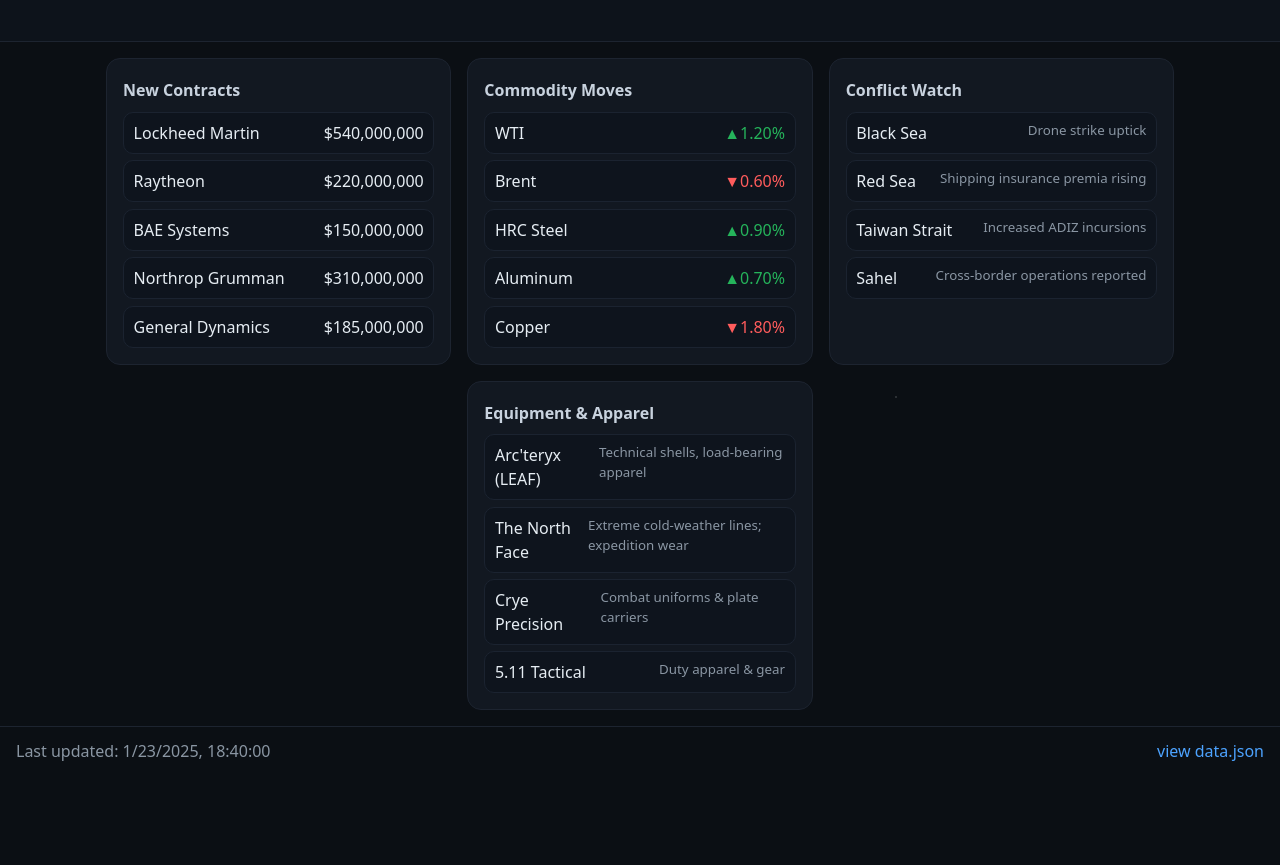
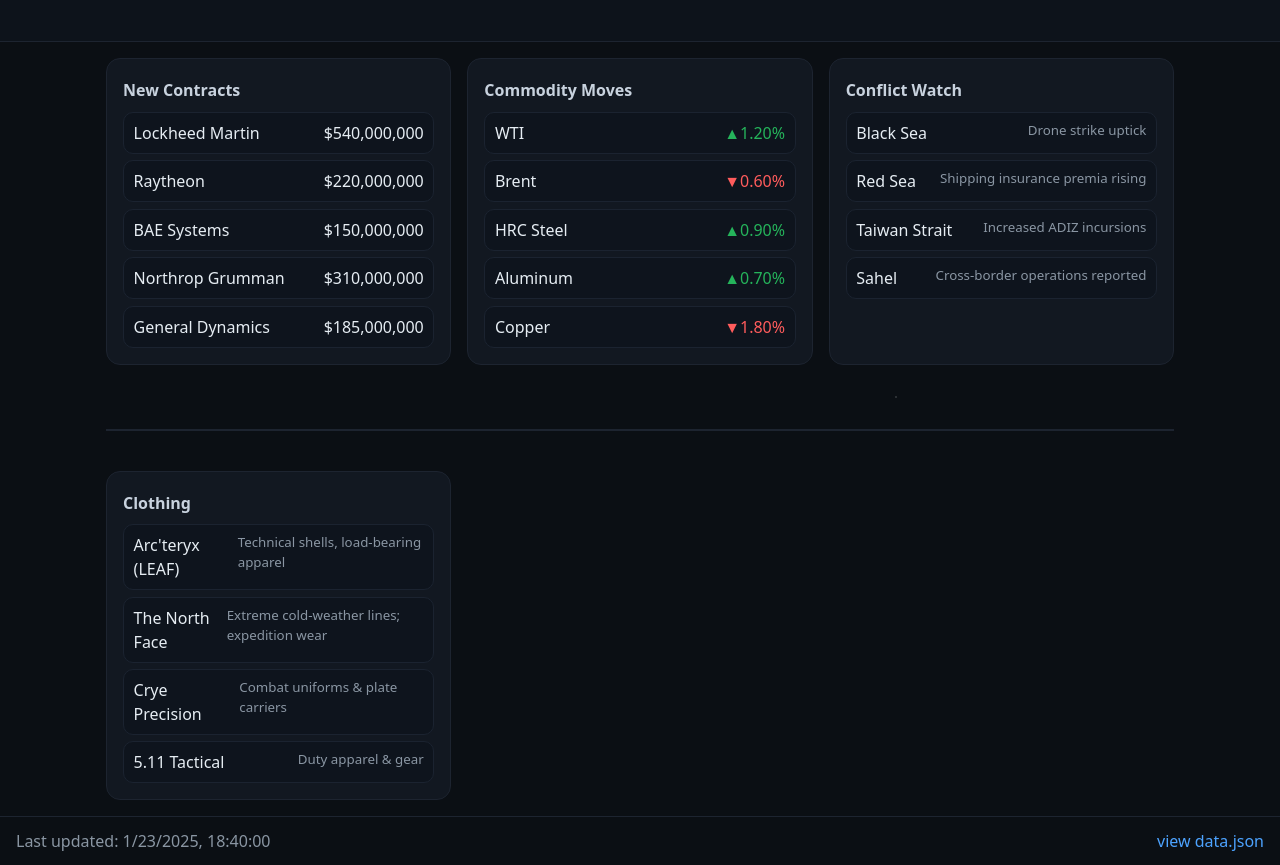
Before and after one commit to DribzyMunition/mil-ticker, a plain HTML site: page index.html in a window 1280 px wide. Shown: the part 83-948 px from the top of the page. Before the commit the page ends 858 px from the top, so only its background shows below. Drawn offline with Linux system fonts and the light colour scheme.

Commit message:
sections

```diff
--- a/index.html
+++ b/index.html
@@ -151,6 +151,13 @@
 
   /* spacing before new sections */
   .section-gap{margin-top:2.5rem}
+
+ .tier-divider {
+  grid-column: 1 / -1; /* span full width of grid */
+  border-top: 2px solid #1d2430;
+  margin: 3rem 0 1.5rem 0;
+}
+
 </style>
 
 
@@ -162,6 +169,7 @@
 <div class="ticker-wrap"><div class="ticker" id="ticker"></div></div>
 
 <main>
+  <!-- Tier 1: core boxes -->
   <section>
     <h2>New Contracts</h2>
     <ul id="contracts"></ul>
@@ -177,13 +185,16 @@
     <ul id="conflicts"></ul>
   </section>
 
-  <div class="section-gap"></div>
+  <!-- Divider line & gap -->
+  <div class="tier-divider"></div>
 
+  <!-- Tier 2: extended boxes -->
   <section>
-    <h2>Equipment & Apparel</h2>
+    <h2>Clothing</h2>
     <ul id="apparel"></ul>
   </section>
 </main>
+
 
 
 <footer>
```
